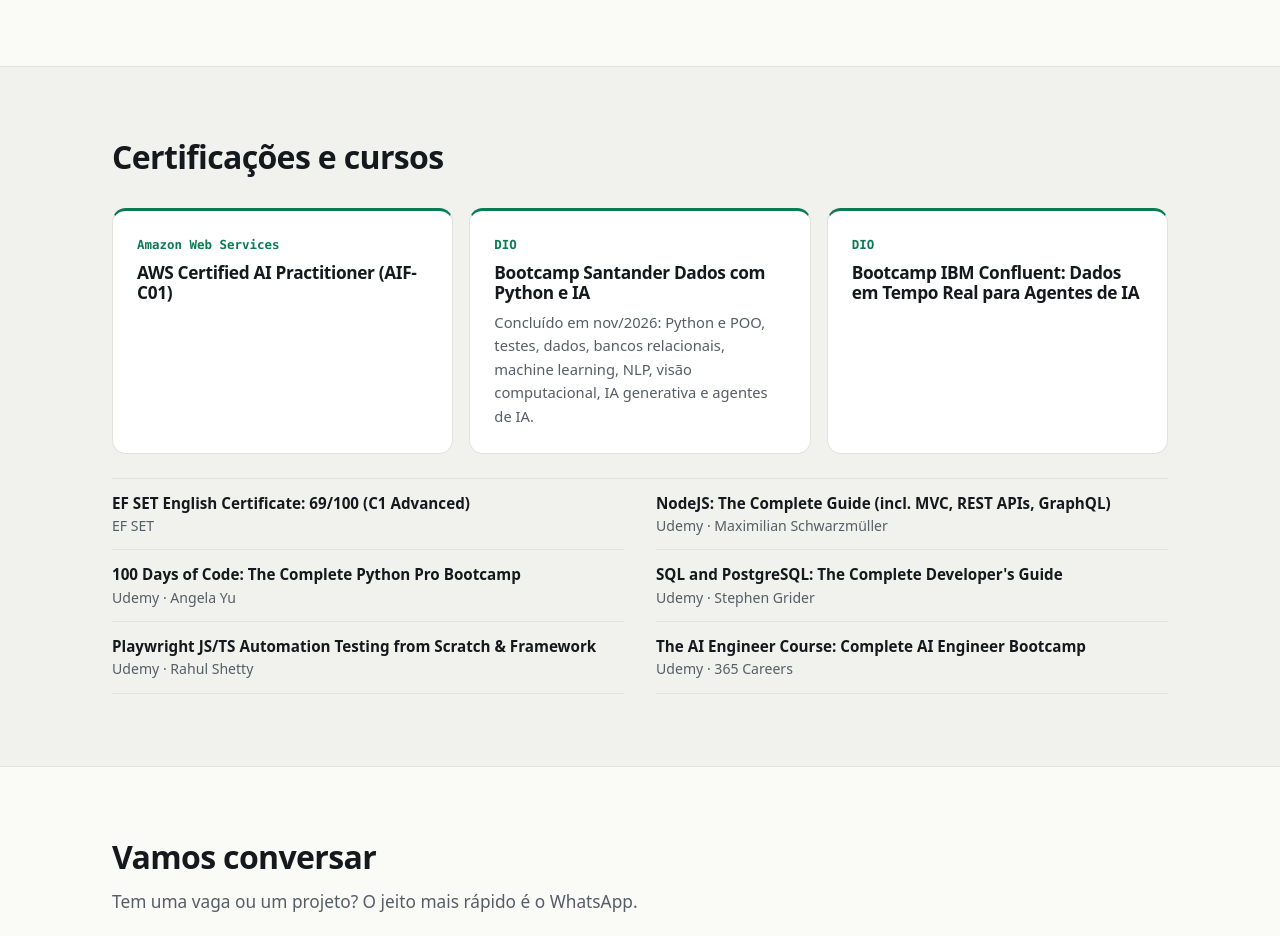
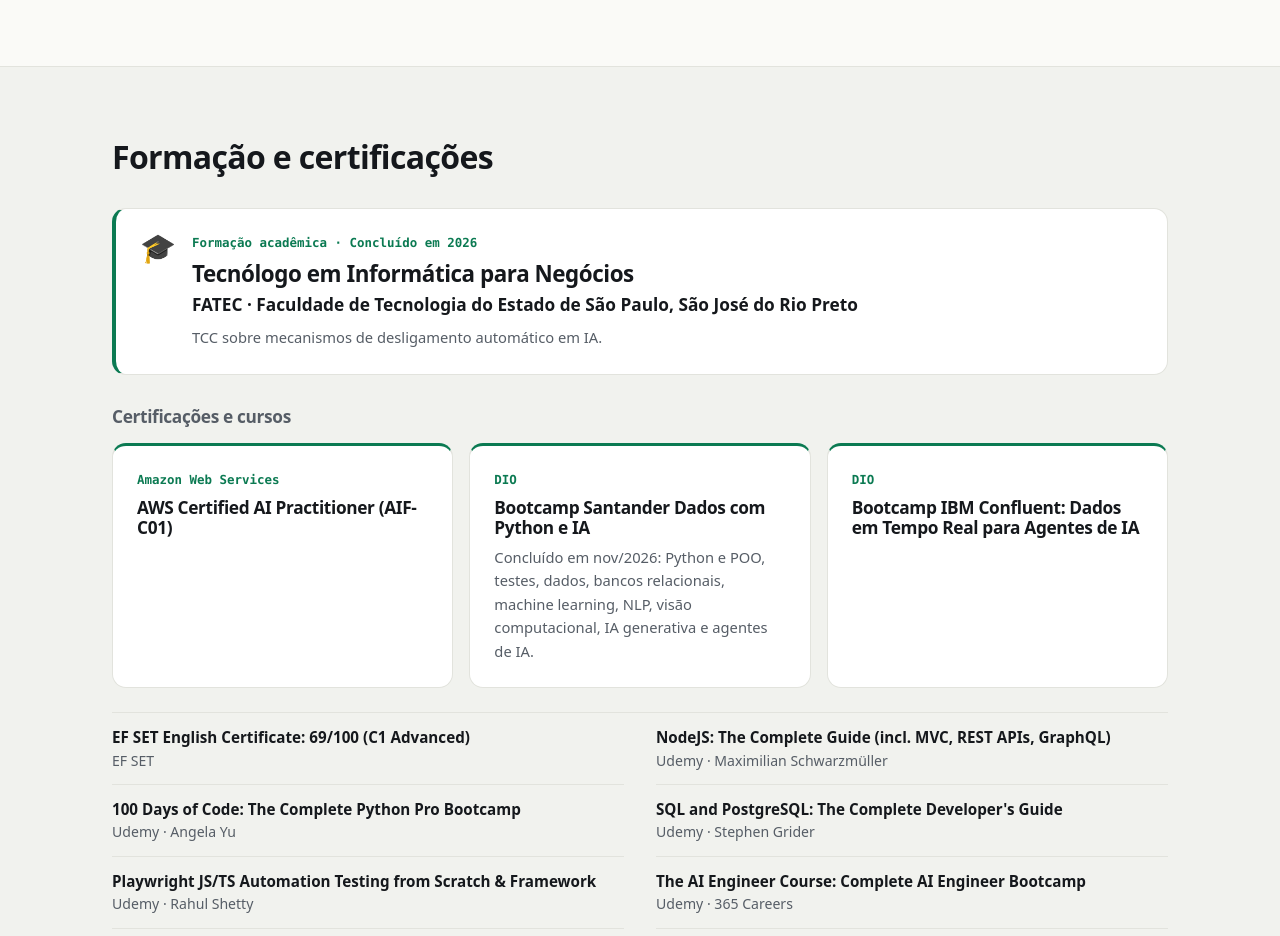
Before and after one commit to Abner-Duarte/portfolio, an Astro site: page / in a window 1280 px wide. Shown: the part 9040-9976 px from the top of the page. Built offline with nearby package versions, Linux system fonts and the light colour scheme; Astro itself is replaced by a stand-in of ours.

Commit message:
Adiciona a formação na Fatec ao site

```diff
--- a/src/components/Certifications.astro
+++ b/src/components/Certifications.astro
@@ -1,6 +1,7 @@
 ---
 import { t, type Lang } from '../i18n';
 import { certifications } from '../data/certifications';
+import { profile } from '../data/profile';
 import Section from './Section.astro';
 
 interface Props {
@@ -10,9 +11,20 @@ const { lang } = Astro.props;
 const dict = t(lang);
 const featured = certifications.filter((c) => c.featured);
 const others = certifications.filter((c) => !c.featured);
+const edu = profile.education;
 ---
 
 <Section id="certificacoes" title={dict.sections.certs} tone="soft">
+  <article class="edu">
+    <span class="cap" aria-hidden="true">🎓</span>
+    <div>
+      <p class="issuer">{dict.sections.education} · {edu.year[lang]}</p>
+      <h3>{edu.degree[lang]}</h3>
+      <p class="school">{edu.school[lang]}</p>
+      <p class="detail">{edu.thesis[lang]}</p>
+    </div>
+  </article>
+  <h3 class="sub">{dict.sections.certsList}</h3>
   <div class="featured">
     {
       featured.map((c) => (
@@ -37,6 +49,33 @@ const others = certifications.filter((c) => !c.featured);
 </Section>
 
 <style>
+  .edu {
+    display: flex;
+    gap: var(--space-4);
+    align-items: flex-start;
+    background: var(--card);
+    border: 1px solid var(--border);
+    border-left: 4px solid var(--accent);
+    border-radius: var(--radius);
+    padding: var(--space-5);
+    margin-bottom: var(--space-6);
+  }
+  .edu h3 {
+    font-size: var(--step-1);
+  }
+  .cap {
+    font-size: 1.8rem;
+    line-height: 1;
+  }
+  .school {
+    margin-top: var(--space-1);
+    font-weight: 600;
+  }
+  .sub {
+    font-size: var(--step-0);
+    color: var(--muted);
+    margin-bottom: var(--space-4);
+  }
   .featured {
     display: grid;
     gap: var(--space-4);
--- a/src/data/profile.ts
+++ b/src/data/profile.ts
@@ -85,6 +85,21 @@ export const profile = {
     linkedin: 'https://www.linkedin.com/in/abner-evandro-duarte-79352523a/',
     github: 'https://github.com/Abner-Duarte',
   },
+  education: {
+    degree: {
+      pt: 'Tecnólogo em Informática para Negócios',
+      en: 'Associate Degree in Information Technology for Business',
+    } as Localized,
+    school: {
+      pt: 'FATEC · Faculdade de Tecnologia do Estado de São Paulo, São José do Rio Preto',
+      en: 'FATEC · São Paulo State Technological College, São José do Rio Preto',
+    } as Localized,
+    year: { pt: 'Concluído em 2026', en: 'Completed 2026' } as Localized,
+    thesis: {
+      pt: 'TCC sobre mecanismos de desligamento automático em IA.',
+      en: 'Thesis on automatic shutdown mechanisms in AI.',
+    } as Localized,
+  },
   cv: {
     pt: '/cv/Abner_Evandro_Duarte_Curriculo_PT.pdf',
     en: '/cv/Abner_Evandro_Duarte_Resume_EN.pdf',
--- a/src/i18n/en.ts
+++ b/src/i18n/en.ts
@@ -36,7 +36,9 @@ export const en: Dict = {
     journey: 'How I got here',
     experience: 'Experience',
     stack: 'Stack',
-    certs: 'Certifications and courses',
+    certs: 'Education and certifications',
+    education: 'Education',
+    certsList: 'Certifications and courses',
     contact: "Let's talk",
     journeyNote: 'In my spare time I build Python games for beginners, with all art and sound generated by code.',
     servicesCta: 'Have a project? Message me on WhatsApp',
--- a/src/i18n/pt.ts
+++ b/src/i18n/pt.ts
@@ -34,7 +34,9 @@ export const pt = {
     journey: 'Como cheguei aqui',
     experience: 'Experiência',
     stack: 'Stack',
-    certs: 'Certificações e cursos',
+    certs: 'Formação e certificações',
+    education: 'Formação acadêmica',
+    certsList: 'Certificações e cursos',
     contact: 'Vamos conversar',
     journeyNote: 'Nas horas vagas, faço jogos em Python para quem está aprendendo, com toda a arte e todos os sons gerados por código.',
     servicesCta: 'Tem um projeto? Me chama no WhatsApp',
```
Also changed, not shown: e2e/education.spec.ts (added, +18 -0 lines).
